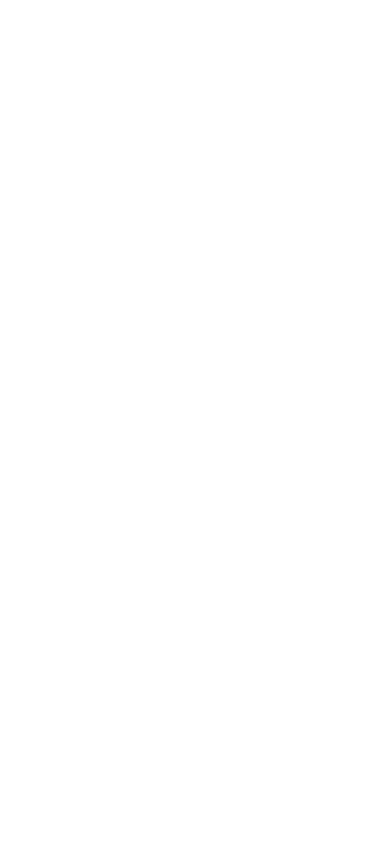
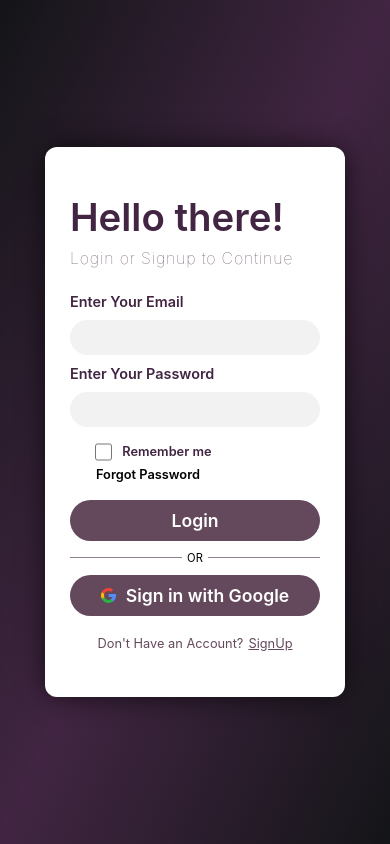
Before and after one commit to venuradesh/sri-eventz-web, a React (Create React App) app: page /login in a window 390 px wide. Built offline with nearby package versions, Linux system fonts and the light colour scheme.

Commit message:
login page implemented with fully responsiveness and startup animations

```diff
--- a/package.json
+++ b/package.json
@@ -20,6 +20,7 @@
     "react-redux": "^7.2.5",
     "react-router-dom": "^5.3.0",
     "react-scripts": "4.0.3",
+    "react-scroll": "^1.8.4",
     "react-slick": "^0.28.1",
     "react-use": "^17.3.1",
     "slick-carousel": "^1.8.1",
--- a/src/App.js
+++ b/src/App.js
@@ -7,6 +7,7 @@ import Background from "./Components/Background";
 import Feed from "./Components/Feed";
 import ProfileContainer from "./Components/Profile/ProfileContainer";
 import Footer from "./Components/Footer";
+import Login from "./Components/Login/Login";
 
 function App() {
   return (
@@ -25,6 +26,9 @@ function App() {
           <Route exact path="/profile">
             <ProfileContainer />
           </Route>
+          <Route exact path="/login">
+            <Login />
+          </Route>
         </Switch>
       </div>
     </Router>
--- /dev/null
+++ b/src/Components/Login/Login.js
@@ -0,0 +1,385 @@
+import React, { useMemo, useEffect, useRef } from "react";
+import styled from "styled-components";
+import { Link } from "react-router-dom";
+import gsap from "gsap";
+
+const Login = () => {
+  const wrapper = useRef();
+  const login = useRef();
+
+  useEffect(() => {
+    gsap.fromTo(wrapper.current, { opacity: 0, y: "120px" }, { opacity: 1, y: "0", duration: 1 });
+    gsap.fromTo(login.current, { opacity: 0, y: "100px" }, { opacity: 1, y: "0px", duration: 1, delay: 1 });
+  }, []);
+
+  return (
+    <Container>
+      <Wrapper ref={wrapper}>
+        <LoginSection>
+          <LoginWrapper ref={login}>
+            <div className="welcome">Hello there!</div>
+            <div className="login-to-continue">Login or Signup to Continue</div>
+            <div className="login-section">
+              <div className="email">Enter Your Email</div>
+              <input type="text" className="email-input" />
+              <div className="password">Enter Your Password</div>
+              <input type="password" className="password-input" />
+              <div className="memory-section">
+                <div className="remember">
+                  <input type="checkbox" name="password-forgot" id="fogot-password" className="checkbox" />
+                  <div className="remember-me-text">Remember me</div>
+                </div>
+                <div className="forgot-password">Forgot Password</div>
+              </div>
+              <div className="btn-container">
+                <div className="login-btn btn">Login</div>
+              </div>
+            </div>
+            <div className="separator">
+              <div className="line"></div>
+              <div className="or-sign-in-with">OR</div>
+              <div className="line"></div>
+            </div>
+            <div className="google">
+              <img src="/images/google.svg" />
+              <div className="sign-in-google">Sign in with Google</div>
+            </div>
+            <div className="sign-up">
+              <span>Don't Have an Account? </span>
+              <Link to="/register"> SignUp</Link>
+            </div>
+          </LoginWrapper>
+        </LoginSection>
+        <PhotoWrapper>
+          <img src="/images/logo-white.png" />
+        </PhotoWrapper>
+      </Wrapper>
+    </Container>
+  );
+};
+
+export default Login;
+
+const Container = styled.div`
+  width: 100vw;
+  height: 100vh;
+  display: flex;
+  align-items: center;
+  justify-content: center;
+  background-image: linear-gradient(to bottom right, #141518, #412542, #141518);
+  background-repeat: no-repeat;
+`;
+
+const Wrapper = styled.div`
+  height: 550px;
+  width: 850px;
+  background-color: #ffffff;
+  box-shadow: 0 0px 30px -3px rgba(0, 0, 0, 0.8);
+  display: flex;
+  border-radius: 12px;
+  overflow: hidden;
+
+  @media only screen and (max-width: 980px) {
+    width: 750px;
+  }
+
+  @media only screen and (max-width: 870px) {
+    width: 650px;
+  }
+
+  @media only screen and (max-width: 740px) {
+    width: 400px;
+  }
+
+  @media only screen and (max-width: 460px) {
+    width: 350px;
+  }
+
+  @media only screen and (max-width: 400px) {
+    width: 300px;
+  }
+
+  @media only screen and (max-width: 350px) {
+    width: 250px;
+    height: 450px;
+  }
+`;
+
+const LoginSection = styled.div`
+  flex: 1;
+  padding: 0 20px;
+  display: flex;
+  justify-content: center;
+  align-items: center;
+`;
+
+const LoginWrapper = styled.div`
+  width: 300px;
+
+  .welcome {
+    font-size: 2.4rem;
+    color: #412542;
+    font-weight: 600;
+  }
+
+  .login-to-continue {
+    font-size: 1rem;
+    color: #64495c;
+    font-weight: 100;
+    letter-spacing: 0.8px;
+    margin-top: 8px;
+  }
+
+  .login-section {
+    margin-top: 25px;
+    width: 100%;
+
+    .email,
+    .password {
+      font-size: 1rem;
+      color: #412542;
+      font-weight: 600;
+      margin-bottom: 10px;
+    }
+
+    input {
+      width: 100%;
+      border-radius: 100px;
+      padding: 10px 10px;
+      outline: none;
+      border: none;
+      background-color: #f2f2f2;
+      margin-bottom: 10px;
+    }
+
+    .btn {
+      width: 100%;
+      padding: 10px 10px;
+      border-radius: 50px;
+      background-color: #64495c;
+      display: flex;
+      justify-content: center;
+      color: #ffffff;
+      font-weight: 600;
+      font-size: 1.1rem;
+      cursor: pointer;
+      transition: all 0.3s ease;
+
+      &:hover {
+        background-color: #412542;
+        transform: scale(1.02);
+      }
+    }
+
+    .memory-section {
+      display: flex;
+      justify-content: space-between;
+      margin-bottom: 18px;
+      align-items: center;
+
+      .remember {
+        display: flex;
+        width: 200px;
+        align-items: center;
+
+        input[type="checkbox"] {
+          width: 30px;
+          height: 30px;
+          margin-right: 10px;
+          margin-bottom: 0;
+
+          &:checked {
+            background-color: red;
+            border-color: red;
+          }
+        }
+        .remember-me-text {
+          width: 300px;
+          color: #412542;
+          font-size: 0.8rem;
+          font-weight: 600;
+        }
+      }
+
+      .forgot-password {
+        font-size: 0.8rem;
+        font-weight: 600;
+        cursor: pointer;
+        position: relative;
+
+        &::before {
+          content: "";
+          position: absolute;
+          background-color: #412542;
+          width: 100%;
+          height: 2px;
+          bottom: -4px;
+          transform: scale(0);
+          transition: all 0.3s ease;
+        }
+
+        &:hover {
+          &::before {
+            transform: scale(1);
+          }
+        }
+      }
+    }
+  }
+
+  .separator {
+    display: flex;
+    align-items: center;
+    margin-top: 10px;
+    margin-bottom: 10px;
+
+    .line {
+      width: 100%;
+      height: 1px;
+      background-color: rgba(65, 37, 66, 0.59);
+    }
+
+    .or-sign-in-with {
+      margin: 0 5px;
+      font-size: 0.7rem;
+    }
+  }
+
+  .google {
+    display: flex;
+    align-items: center;
+    padding: 10px 10px;
+    background-color: #64495c;
+    border-radius: 50px;
+    justify-content: center;
+    cursor: pointer;
+    transition: all 0.3s ease;
+
+    img {
+      width: 15px;
+      margin-right: 10px;
+    }
+
+    .sign-in-google {
+      color: #ffffff;
+      font-weight: 600;
+      font-size: 1.1rem;
+    }
+
+    &:hover {
+      background-color: #412542;
+      transform: scale(1.02);
+    }
+  }
+
+  .sign-up {
+    margin-top: 20px;
+    display: flex;
+    justify-content: center;
+
+    span,
+    a {
+      font-size: 0.8rem;
+      color: #64495c;
+    }
+
+    a {
+      margin-left: 5px;
+
+      &:hover {
+        font-weight: 600;
+      }
+    }
+  }
+
+  @media only screen and (max-width: 400px) {
+    width: 250px;
+
+    .login-section {
+      .email,
+      .password {
+        font-size: 0.9rem;
+      }
+    }
+
+    .memory-section {
+      width: 100%;
+      flex-direction: column;
+      align-items: flex-start;
+      justify-content: flex-start;
+    }
+
+    .forgot-password {
+      width: 100%;
+      display: flex;
+      justify-content: flex-start;
+      padding-left: 26px;
+    }
+  }
+
+  @media only screen and (max-width: 350px) {
+    width: 250px;
+
+    .welcome {
+      margin-top: 40px;
+      font-size: 2rem;
+    }
+
+    .login-to-continue {
+      margin-top: 5px;
+      font-size: 0.8rem;
+    }
+
+    .login-section {
+      margin-top: 15px;
+
+      .email,
+      .password {
+        font-size: 0.8rem;
+      }
+
+      input {
+        width: 210px;
+      }
+
+      .btn {
+        width: 210px;
+        font-size: 1rem;
+      }
+    }
+
+    .separator {
+      width: 210px;
+    }
+
+    .google {
+      width: 210px;
+
+      .sign-in-google {
+        font-size: 1rem;
+      }
+    }
+  }
+`;
+
+const PhotoWrapper = styled.div`
+  flex: 1.2;
+  background-image: url(/images/background-image-2.jpeg);
+  background-size: cover;
+  object-fit: cover;
+  background-color: rgba(0, 0, 0, 0.6);
+  background-blend-mode: multiply;
+  position: relative;
+
+  img {
+    width: 200px;
+    position: absolute;
+    left: 50%;
+    transform: translateX(-50%);
+    top: 20px;
+  }
+
+  @media only screen and (max-width: 740px) {
+    display: none;
+  }
+`;
--- a/src/Components/SearchBar.js
+++ b/src/Components/SearchBar.js
@@ -14,7 +14,7 @@ function SearchBar() {
 
   return (
     <>
-      <Container>
+      <Container id="search">
         <span className="fade" ref={spanFade}>
           Find all the Services for your Event with us
         </span>
--- a/src/Components/Section.js
+++ b/src/Components/Section.js
@@ -1,6 +1,7 @@
 import React, { useRef } from "react";
 import { useDispatch } from "react-redux";
 import { setSection, unsetSection } from "../features/ActiveSection/SectionSlice";
+import { animateScroll as scroll } from "react-scroll";
 
 function Section(props) {
   const section = useRef();
@@ -10,6 +11,12 @@ function Section(props) {
     const className = section.current.classList[0];
     dispatch(unsetSection());
     dispatch(setSection({ active: className }));
+    if (props.href === "#search") {
+      scroll.scrollTo(100, {
+        duration: 1100,
+        smooth: true,
+      });
+    }
   };
 
   return (
--- a/src/features/ActiveSection/SectionSlice.js
+++ b/src/features/ActiveSection/SectionSlice.js
@@ -9,7 +9,11 @@ const SectionSlice = createSlice({
   initialState,
   reducers: {
     setSection: (state, action) => {
-      state.activeSection = action.payload.active;
+      if (action.payload.active === "search") {
+        state.activeSection = "timeline";
+      } else {
+        state.activeSection = action.payload.active;
+      }
     },
 
     unsetSection: (state) => {
--- a/src/index.css
+++ b/src/index.css
@@ -9,6 +9,7 @@ body {
   font-family: -apple-system, BlinkMacSystemFont, "Segoe UI", "Roboto", "Oxygen", "Ubuntu", "Cantarell", "Fira Sans", "Droid Sans", "Helvetica Neue", sans-serif;
   -webkit-font-smoothing: antialiased;
   -moz-osx-font-smoothing: grayscale;
+  scroll-behavior: smooth;
 }
 
 code {
```
Also changed, not shown: src/Components/Navigation.js (+8 -8 lines), public/images/google.svg (added), 1 other file (tests, documents, lock files or other folders).
